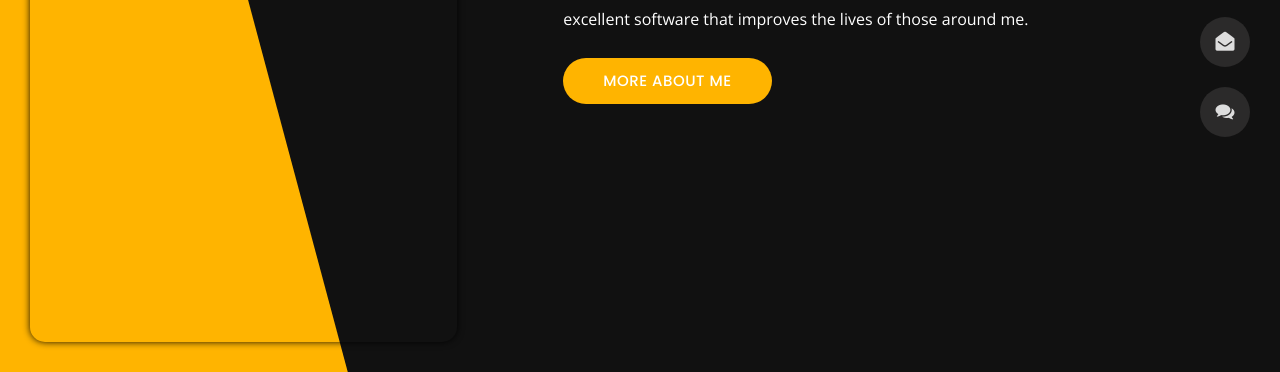
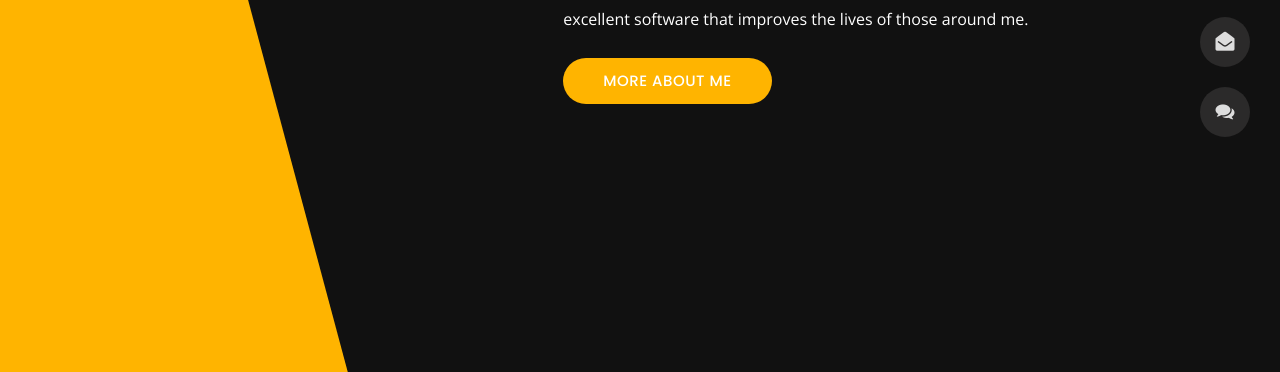
Before and after one commit to SilverGuidanceWebsiteTest/SilverGuidanceWebsiteTest.github.io, a plain HTML site: page index.html in a window 1280 px wide. Shown: the part 428-800 px from the top of the page. Drawn offline with nearby package versions, Linux system fonts and the light colour scheme.

Commit message:
Update index.html

```diff
--- a/index.html
+++ b/index.html
@@ -140,7 +140,7 @@
 <section class="container-fluid main-container container-home p-0 revealator-slideup revealator-once revealator-delay1">
     <div class="color-block d-none d-lg-block"></div>
     <div class="row home-details-container align-items-center">
-        <div class="col-lg-4 bg position-fixed d-none d-lg-block"></div>
+        <!-- Removed fixed background div -->
         <div class="col-12 col-lg-8 offset-lg-4 home-details text-left text-sm-center text-lg-left">
             <div>
                 <img src="img/logo.jpg" class="img-fluid main-logo d-none d-sm-block d-lg-none" alt="my picture" />
```
